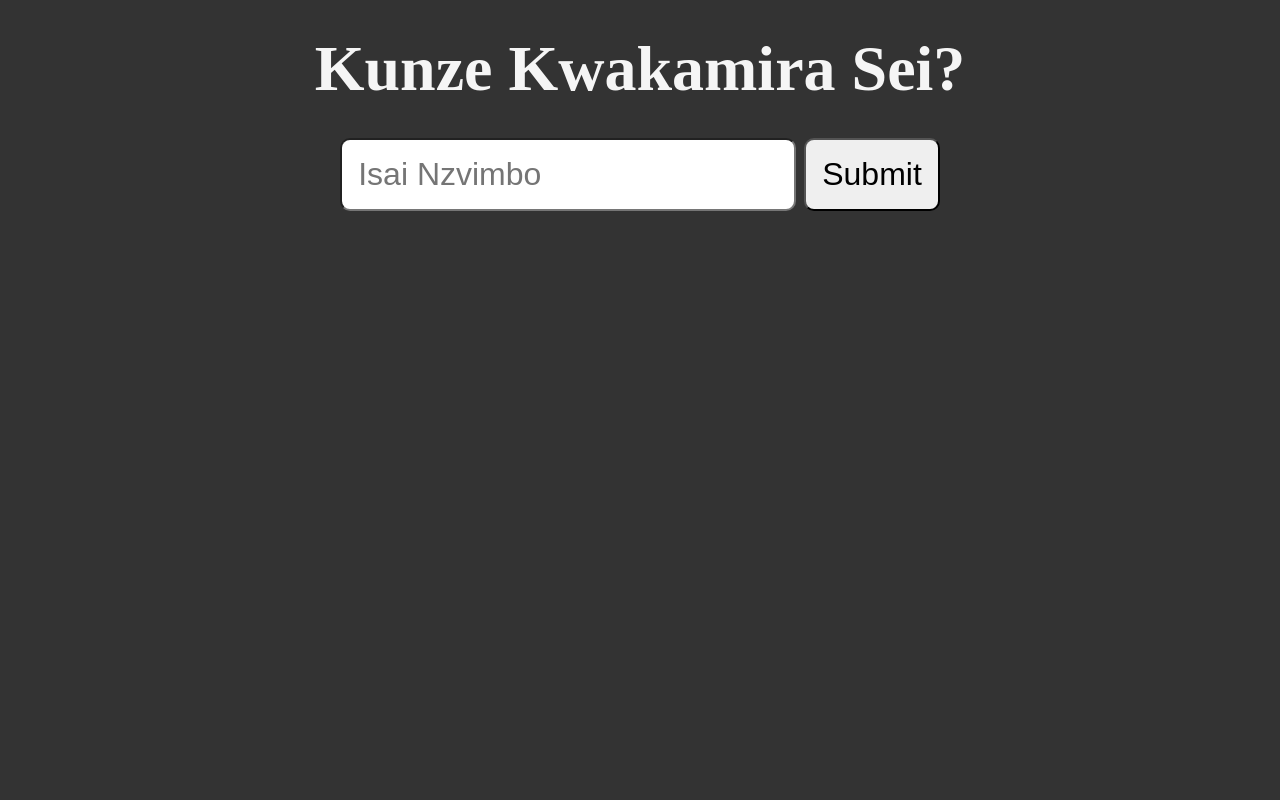
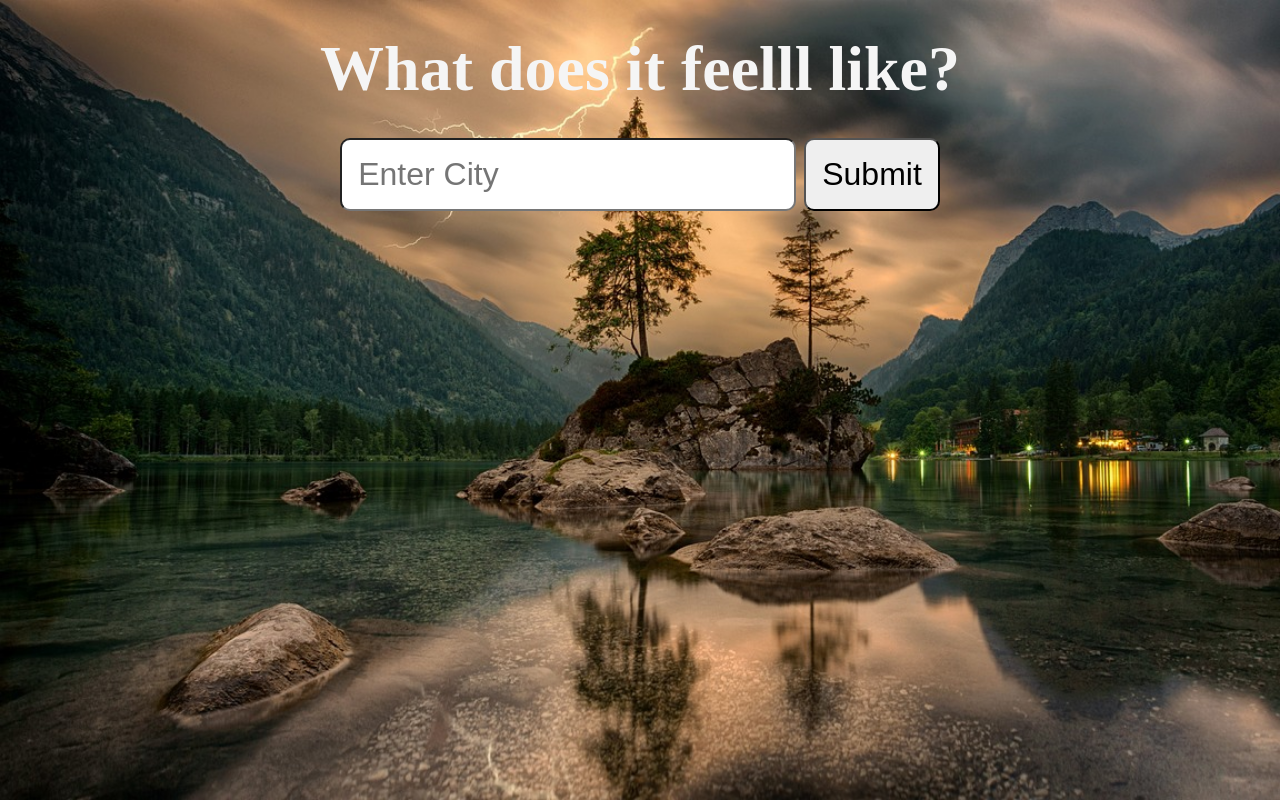
Before and after one commit to Emelda-debug/Weather_App, a Flask app: page / in a window 1280 px wide. Run offline with Flask 3, Linux system fonts and the light colour scheme.

Commit message:
more styles

```diff
--- a/server.py
+++ b/server.py
@@ -3,7 +3,7 @@ from weather import get_current_weather
 from waitress import serve
 
 app = Flask(__name__)
-
+app.use_static = True
 
 @app.route('/')
 @app.route('/index')
--- a/static/styles/style.css
+++ b/static/styles/style.css
@@ -6,8 +6,10 @@
 }
 
 body {
+    background-image: url(/static/assets/images/nature-3082832_1280.jpg);
+    background-size: cover;
     padding: 2rem;
-    background-color: #333;
+    background-color: #a06868;
     color: whitesmoke;
     min-height: 100vh;
     display: flex;
--- a/templates/city_not_found.html
+++ b/templates/city_not_found.html
@@ -9,10 +9,10 @@
 </head>
 
 <body>
-    <h1>Nzvimbo iyi yashaika</h1>
-    <h2> Zamai Zvekare?</h2>
+    <h1>City Not Found</h1>
+    <h2> Try Again</h2>
     <form action="/weather">
-        <input type="text" name="city" id="city" placeholder="Isai Nzvimbo" />
+        <input type="text" name="city" id="city" placeholder="Enter a City />
         <button type="submit">Submit</button>
     </form>
 </body>
--- a/templates/index.html
+++ b/templates/index.html
@@ -9,9 +9,9 @@
 </head>
 
 <body>
-    <h1>Kunze Kwakamira Sei?</h1>
+    <h1>What does it feelll like?</h1>
     <form action="/weather">
-        <input type="text" name="city" id="city" placeholder="Isai Nzvimbo" />
+        <input type="text" name="city" id="city" placeholder="Enter City" />
         <button type="submit">Submit</button>
     </form>
 </body>
--- a/templates/weather.html
+++ b/templates/weather.html
@@ -11,7 +11,7 @@
 <body>
     <h1>{{title}}</h1>
     <p>{{status}} and {{temp}} &deg;</p>
-    <p> Madhigiri anenge {{feels_like}} &deg;</p>
+    <p> Feels like {{feels_like}} &deg;</p>
 
 
 
--- a/weather.py
+++ b/weather.py
@@ -8,7 +8,7 @@ load_dotenv()
 
 def get_current_weather(city="Harare"):
 
-    request_url = f'http://api.openweathermap.org/data/2.5/weather?appid={os.getenv("API_KEY")}&q={city}&units=imperial'
+    request_url = f'http://api.openweathermap.org/data/2.5/weather?appid={os.getenv("API_KEY")}&q={city}&units=metric'
 
     weather_data = requests.get(request_url).json()
 
```
Also changed, not shown: static/assets/images/nature-3082832_1280.jpg (added), 5 other files.
